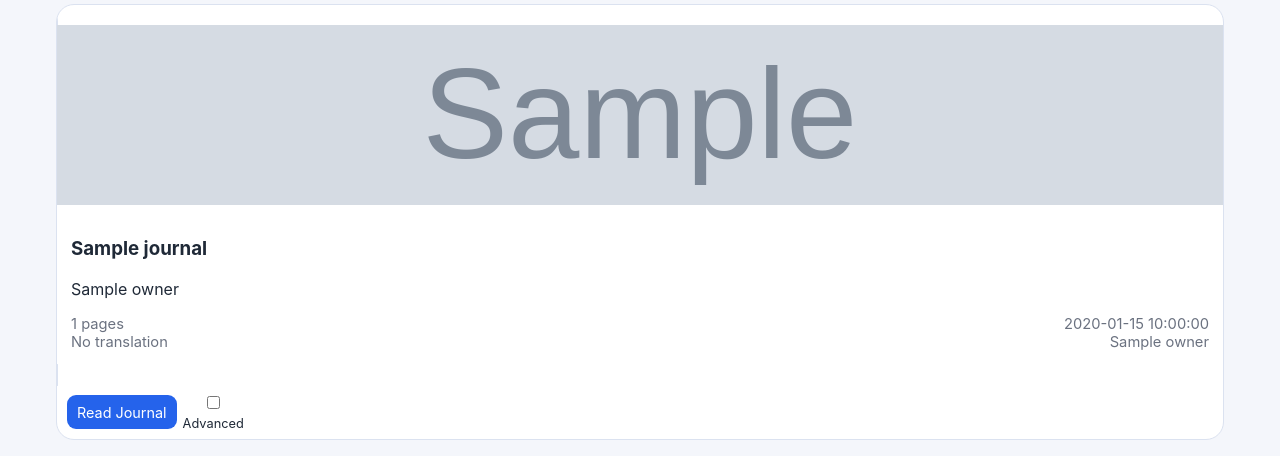
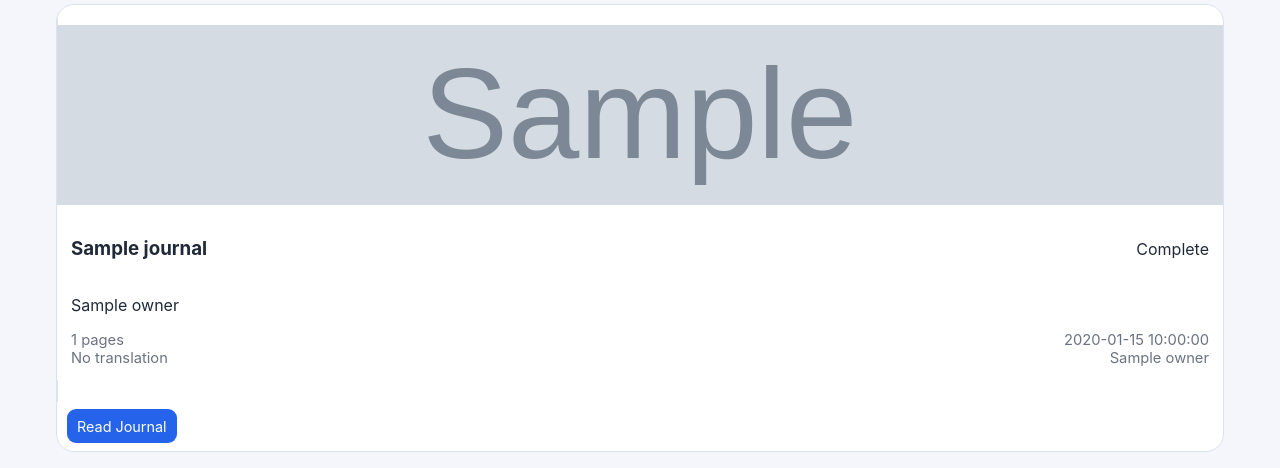
Before and after one commit to redamaleki/journalcapture, a Python web app: template templates/dashboard.html in a window 1280 px wide. Shown: the part 398-866 px from the top of the page. Before the commit the page ends 838 px from the top, so only its background shows below. Run offline with Jinja, Linux system fonts and the light colour scheme; the template is opened without the code that fills it: most values are stand-ins (such as "Sample title", 1, 10 or a date in 2020); grey boxes marked "Sample" are stand-in pictures; some libraries are stand-ins or nearby versions.

Commit message:
Journal mode UI and guards refinements

```diff
--- a/templates/dashboard.html
+++ b/templates/dashboard.html
@@ -42,7 +42,10 @@
           <div class="placeholder">No pages yet</div>
         {% endif %}
         <div class="card-body">
-          <h3>{{ journal.title }}</h3>
+          <div class="row-between wrap gap-sm">
+            <h3>{{ journal.title }}</h3>
+            <span class="mode-badge mode-badge-{{ journal.mode }}">{% if journal.is_editing %}Editing{% else %}Complete{% endif %}</span>
+          </div>
           <p>{{ journal.owner or 'No owner' }}</p>
           <div class="meta-row">
             <span>{{ journal.pages|length if journal.pages is defined else journal.page_count }} pages</span>
@@ -58,12 +61,14 @@
         <a class="button btn-success small-btn" href="{{ url_for('journal.read_journal', journal_id=journal.id) }}">Read Journal</a>
 
         <!-- Advanced Prompt Tuning toggle (immediate save) -->
+        {% if journal.is_editing %}
         <form method="post" action="{{ url_for('journal.toggle_advanced_prompt_tuning', journal_id=journal.id) }}" style="display: inline; margin: 0;">
           <label style="display: flex; align-items: center; gap: 4px; font-size: 0.8em; cursor: pointer; user-select: none;">
             <input type="checkbox" name="advanced" {% if journal.advanced_prompt_tuning_enabled %}checked{% endif %} onchange="this.form.submit()">
             Advanced
           </label>
         </form>
+        {% endif %}
 
         {% if journal.advanced_prompt_tuning_enabled %}
         <a class="button secondary small-btn" href="{{ url_for('journal.prompt_tuning', journal_id=journal.id) }}" style="font-size: 0.8em; padding: 2px 8px;">Prompt Tuning</a>
```
